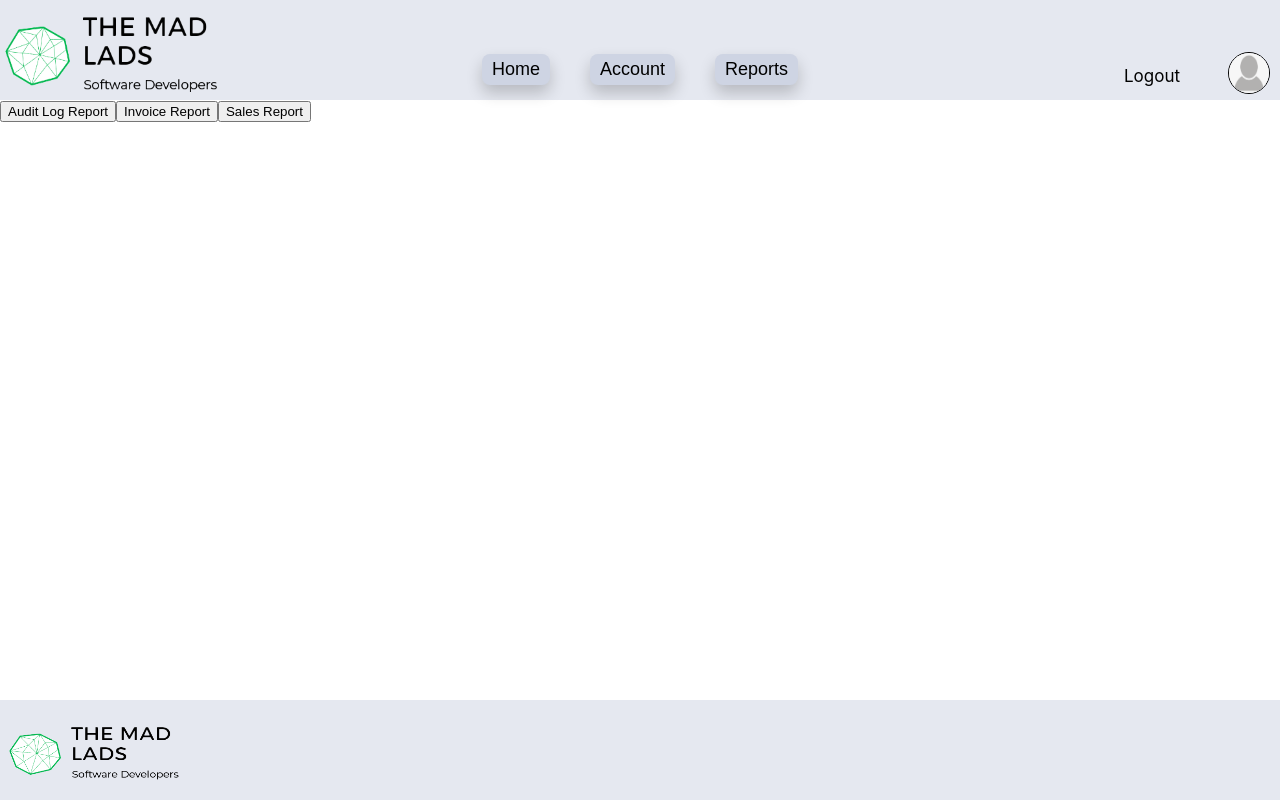
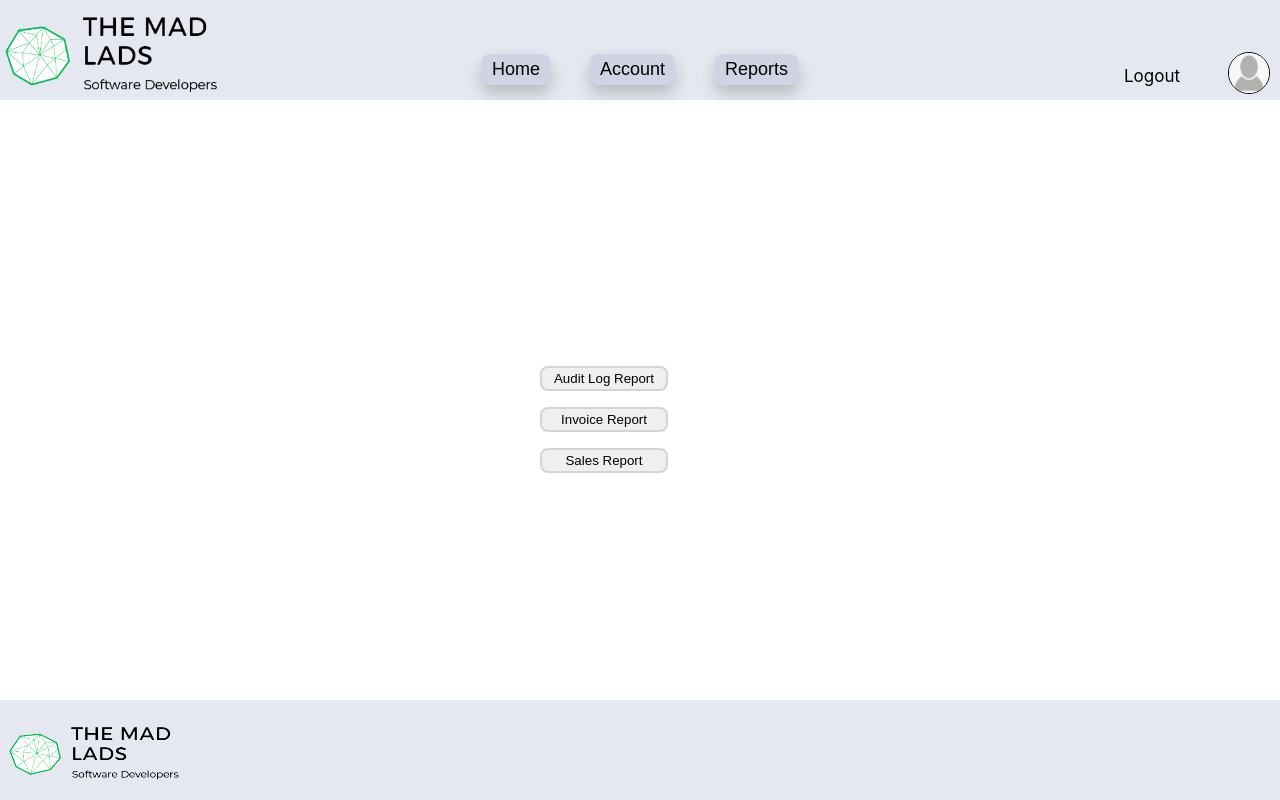
Before and after one commit to ecanouse/truckDriverIncentiveProgram, a React (Create React App) app in the folder Javascript-Code/react-client/: page /AdminReporting in a window 1280 px wide. Shown: the top 800 px of the page. Built offline with nearby package versions, Linux system fonts and the light colour scheme; no server answers.

Commit message:
added css to reports & fixed point val issue

```diff
--- a/Javascript-Code/react-client/src/components/ReportsDriverFilter.js
+++ b/Javascript-Code/react-client/src/components/ReportsDriverFilter.js
@@ -141,7 +141,7 @@ class ReportsDriverFilter extends React.Component {
                 <div>
                 <p> Select Filters for Report Query</p>
                 </div>
-                <label htmlFor='SelectSponsor'>Select Sponsor:</label>
+                <label htmlFor='SelectSponsor'>  Select Sponsor:  </label>
                 <select className='DriverCatalog-Select' id='SelectSponsor' onChange={this.changeOrg}>
                     <option value="" key={0}>No Selection</option>
                     {this.state.orgs.map((org, i) => {return(
@@ -149,7 +149,7 @@ class ReportsDriverFilter extends React.Component {
                     )})}
                 </select>
 
-                <label>Select Driver From Sponsor:</label>
+                <label>   Select Driver From Sponsor:  </label>
                 <select className='DriverCatalog-Select' id='SelectDriver' onChange={this.changeDriver}>
                     <option value="" key={0}>No Selection</option>
                     {this.state.drivers.map((driver, i) => {return(
@@ -157,7 +157,7 @@ class ReportsDriverFilter extends React.Component {
                     )})}
                 </select>
 
-                <p>Select Date Range</p>
+                <p>Select Date Range:</p>
                 <p>
                     <DateRangeFilter onChange={this.onChange}/>
                 </p>
--- a/Javascript-Code/react-client/src/components/ReportsFilter.js
+++ b/Javascript-Code/react-client/src/components/ReportsFilter.js
@@ -85,7 +85,7 @@ class ReportsFilter extends React.Component {
                 <div>
                 <p> Select Filters for Report Query</p>
                 </div>
-                <label htmlFor='SelectSponsor'>Select Sponsor:</label>
+                <label htmlFor='SelectSponsor'> Select Sponsor:   </label>
                 <select className='DriverCatalog-Select' id='SelectSponsor' onChange={this.changeOrg}>
                     <option value="" key={0}>No Selection</option>
                     {this.state.orgs.map((org, i) => {return(
--- a/Javascript-Code/react-client/src/pages/AdminReporting.css
+++ b/Javascript-Code/react-client/src/pages/AdminReporting.css
@@ -0,0 +1,25 @@
+.ReportButton {
+
+    float:center;
+    border-radius: 8px;
+    width: 100%;
+    height: 25px;
+    border: 2px solid lightgray;
+
+}
+
+.ReportButton:hover {
+    border: 2px solid darkgray;
+}
+
+.ButtonBox {
+
+    position: fixed;
+    top: 50%;
+    left: 50%;
+    margin-top: -50px;
+    margin-left: -100px;
+    width: 10%;
+    height: 75px;
+
+}
--- a/Javascript-Code/react-client/src/pages/AdminReporting.js
+++ b/Javascript-Code/react-client/src/pages/AdminReporting.js
@@ -64,10 +64,14 @@ class AdminReporting extends Component{
       return (
         <Layout userType={2}>
 
-          <div>
+          <div className='ButtonBox'>
+              <p></p>
               <button  className='ReportButton' onClick={this.handleAuditLog}>Audit Log Report</button>
+              <p></p>
               <button  className='ReportButton' onClick={this.handleInvoice}>Invoice Report</button>
+              <p></p>
               <button  className='ReportButton' onClick={this.handleSalesReport}>Sales Report</button>
+              <p></p>
           </div>
 
           <div>
--- a/Javascript-Code/react-client/src/pages/InvoiceReports.js
+++ b/Javascript-Code/react-client/src/pages/InvoiceReports.js
@@ -79,13 +79,9 @@ class InvoiceReports extends Component {
 
         }
 
-        // this.state.invoice_data.array.forEach(element => {
-        //     this.setState({
-        //         totalFee: this.state.totalFee + element.Fee
-        //     })
-        // });
-
-
+        this.setState({
+            totalFee: this.state.totalFee.toFixed(2)
+        });
 
     }
 
--- a/Javascript-Code/react-client/src/pages/SalesReports.css
+++ b/Javascript-Code/react-client/src/pages/SalesReports.css
@@ -0,0 +1,24 @@
+.SalesReportButton {
+
+
+    border-radius: 8px;
+    width: 100%;
+    height: 25px;
+    border: 2px solid lightgray;
+
+}
+
+.SalesReportButton:hover {
+    border: 2px solid darkgray;
+}
+
+.SalesButtonBox {
+
+    position: fixed;
+    top: 50%;
+    left: 50%;
+    margin-top: -50px;
+    margin-left: -100px;
+    height: 75px;
+
+}
--- a/Javascript-Code/react-client/src/pages/SalesReports.js
+++ b/Javascript-Code/react-client/src/pages/SalesReports.js
@@ -121,22 +121,6 @@ class SalesReports extends Component{
 
     }
 
-
-
-      // isAdmin = () => {
-      //     fetch('/isAdmin')
-      //     .then(response => response.json())
-      //     .then(response => {
-      //     this.setState({loading: false, isAdmin: response.is_admin})
-      //     if(response.is_admin){
-      //         this.getDrivers()
-      //         this.getSponsors()
-      //         this.getAdmin()
-      //     }
-      //     })
-      //     .catch(err => console.error(err))
-      // }
-
       drivercallback = (data) => {
 
         this.setState({ //giving up on trying to figure out why the state is not setting /getting deleted for some reason
@@ -178,13 +162,13 @@ class SalesReports extends Component{
 
             return (
                 <Layout userType={2}>
-                    <p>Select Tye of Sales Report</p>
-                    <p>
-                        <button onClick={this.setSponsorReports}>Sales Reports By Sponsor</button>
-                    </p>
-                    <p>
-                        <button onClick={this.setDriverReports}>Sales Reports By Driver</button>
-                    </p>
+                    <div className='SalesButtonBox'>
+                        <p>Select Tye of Sales Report:</p>
+                            <button className='SalesReportButton' onClick={this.setSponsorReports}>By Sponsor</button>
+                        <p></p>
+                            <button className='SalesReportButton' onClick={this.setDriverReports}>By Driver</button>
+                        <p></p>
+                    </div>
                 </Layout>
             );
 
--- a/Javascript-Code/react-client/src/pages/SponsorReporting.js
+++ b/Javascript-Code/react-client/src/pages/SponsorReporting.js
@@ -67,8 +67,9 @@ class SponsorReporting extends Component{
       return (
         <Layout userType={1}>
 
-          <div>
+          <div className='ButtonBox'>
               <button  className='ReportButton' onClick={this.handleAuditLog}>Audit Log Report</button>
+              <p></p>
               <button  className='ReportButton' onClick={this.handlePoint}>Driver Points Report</button>
           </div>
 
```
Also changed, not shown: 1 other file (tests, documents, lock files or other folders).
